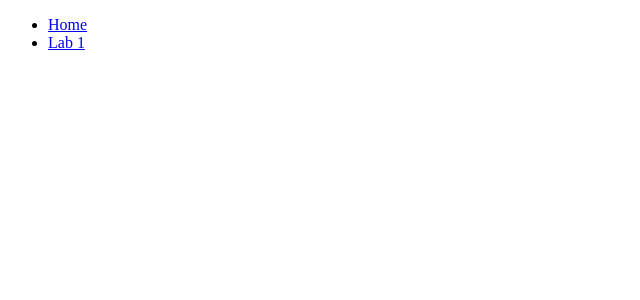
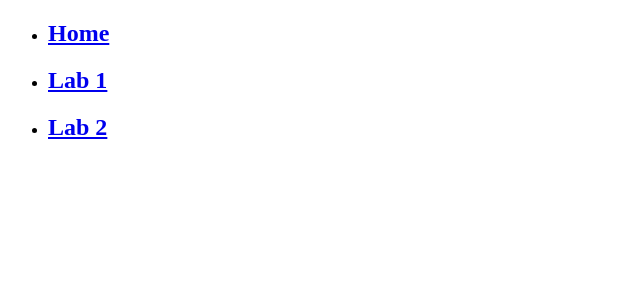
Before and after one commit to tdefuria/kambaz-next-js, a Next.js app: page /Labs in a window 1280 px wide. Shown: the top 300 px of the page, without its empty margins (0-640 px from the left). Built offline with nearby package versions, Linux system fonts and the light colour scheme.

Commit message:
Not found implemented

```diff
--- a/app/Labs/page.tsx
+++ b/app/Labs/page.tsx
@@ -4,11 +4,15 @@ export default function Labs() {
         <ul>
             <li>
                 <Link href="/Labs" id="wd-labs-link">
-                Home </Link>
+                <h2>Home</h2> </Link>
             </li>
             <li>
                 <Link href="/Labs/Lab1" id="wd-lab1-link">
-                Lab 1 </Link>
+                <h2>Lab 1</h2> </Link>
+            </li>
+            <li>
+                <Link href="/Labs/Lab2" id="wd-lab2-link">
+                <h2>Lab 2</h2> </Link>
             </li>
         </ul>
     )
```
Also changed, not shown: app/(kambaz)/not-found.tsx (added, +16 -0 lines).
